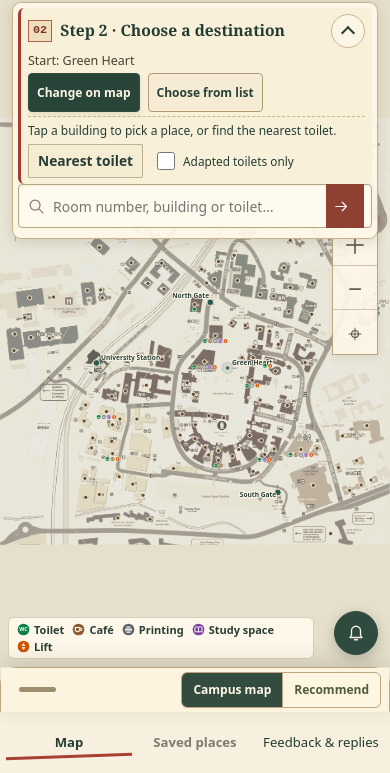
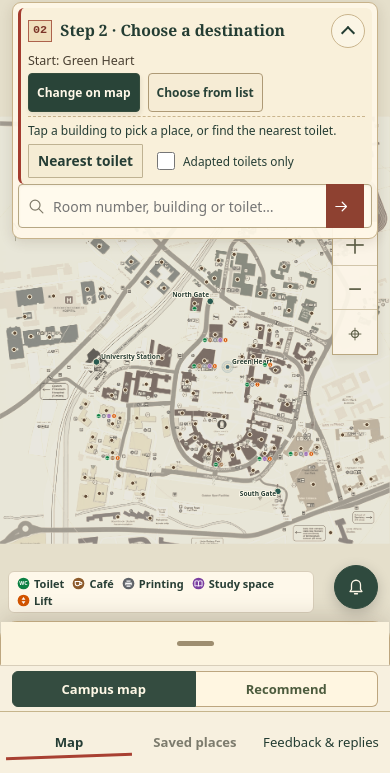
Before and after one commit to dawsen1208/clue, a website: page dist/en.html in a window 390 px wide. Shown: the part 71-844 px from the top of the page. Drawn offline with Linux system fonts and the light colour scheme.

Commit message:
Phones: pin Campus map / Recommend in a fixed bar above the bottom navigation
The two tabs no longer ride on the sheet; they sit in their own bar that is
always visible, and the sheet, map key and bell now rest on that bar.

Co-Authored-By: Claude Opus 5.5 <noreply@anthropic.com>
Claude-Session: https://claude.ai/code/session_01DLuKFhkkFiX24nK9k2kmXi

```diff
--- a/dist/app.mjs
+++ b/dist/app.mjs
@@ -372,7 +372,7 @@ function placePopup(){
  const pt=svg.createSVGPoint();pt.x=b.x;pt.y=b.y;const s=pt.matrixTransform(m),x=s.x-paper.left,y=s.y-paper.top;
  if(matchMedia('(max-width:800px)').matches){ // docked sheet on phones, kept below the floating search card
   const tb=$('.explorer-toolbar')?.getBoundingClientRect(),cover=tb&&tb.bottom>paper.top?tb.bottom:paper.top;
-  const col=$('.clue-extension-column'),sheetTop=sheetLevel()<0?innerHeight-62-44:(col?col.getBoundingClientRect().top:paper.bottom),floor=Math.min(paper.bottom,sheetTop);
+  const col=$('.clue-extension-column'),sheetTop=sheetLevel()<0?innerHeight-62-44-44:(col?col.getBoundingClientRect().top:paper.bottom),floor=Math.min(paper.bottom,sheetTop);
   pop.style.left='';pop.style.top='';pop.style.bottom=Math.max(6,paper.bottom-floor+6)+'px';pop.style.maxHeight=Math.max(220,floor-cover-14)+'px';return;}
  const w=pop.offsetWidth,h=pop.offsetHeight,gap=18,clampX=v=>Math.max(8,Math.min(paper.width-w-8,v)),clampY=v=>Math.max(8,Math.min(paper.height-h-8,v));
  let top,left;
@@ -488,10 +488,10 @@ $('#exploreMap').addEventListener('click',()=>{state.recommended=false;syncContr
 $('#exploreList').addEventListener('click',()=>{state.recommended=true;syncControls();});
 $('[data-nav="find"]').onclick=e=>{e.preventDefault();location.hash='/find';goOverview();};
 $('#sheetHandle').addEventListener('click',syncControls);
-// Phones: the same two tabs sit on the sheet's top edge, so they stay reachable at every sheet height.
+// Phones: the same two tabs sit in a fixed bar just above the bottom navigation, always visible.
 {const tabs=document.createElement('div');tabs.className='sheet-tabs';tabs.setAttribute('role','group');tabs.setAttribute('aria-label',t('地图与推荐','Map and recommendations'));
  tabs.innerHTML=`<button type="button" data-sheet-tab="map">${t('校园地图','Campus map')}</button><button type="button" data-sheet-tab="rec">${t('推荐','Recommend')}</button>`;
- $('.clue-extension-column').append(tabs);
+ document.body.append(tabs);
  tabs.querySelector('[data-sheet-tab="map"]').onclick=()=>$('#outdoorTab').click();
  tabs.querySelector('[data-sheet-tab="rec"]').onclick=()=>$('#indoorTab').click();}
 syncControls();
--- a/dist/en.html
+++ b/dist/en.html
@@ -1 +1 @@
-<!doctype html><html lang="en"><head><meta charset="utf-8"><meta name="viewport" content="width=device-width,initial-scale=1"><meta name="theme-color" content="#253d35"><meta name="description" content="Find classrooms, floors and nearby toilets at the University of Birmingham. Interactive research prototype."><title>Clue · Find your place</title><link rel="icon" href="assets/mark.svg?v=clue" type="image/svg+xml"><link rel="stylesheet" href="style.css?v=clue-board-2"><link rel="stylesheet" href="theme.css?v=opening-replay"><link rel="stylesheet" href="explorer.css?v=crop-7"><link rel="stylesheet" href="journey.css?v=trail-6"><link rel="stylesheet" href="meeting.css?v=search-scroll"><link rel="stylesheet" href="feedback.css?v=feedback-11"><link rel="stylesheet" href="wayfinding.css?v=visual-12"><link rel="stylesheet" href="narration.css?v=voice-13"><link rel="stylesheet" href="map-first.css?v=floor-sheet"><link rel="stylesheet" href="review.css?v=14"></head><body><a href="#main" class="skip">Skip to content</a><div id="app"></div><noscript>Enable JavaScript to search campus places.</noscript><script type="module" src="app.mjs?v=light-1"></script></body></html>
+<!doctype html><html lang="en"><head><meta charset="utf-8"><meta name="viewport" content="width=device-width,initial-scale=1"><meta name="theme-color" content="#253d35"><meta name="description" content="Find classrooms, floors and nearby toilets at the University of Birmingham. Interactive research prototype."><title>Clue · Find your place</title><link rel="icon" href="assets/mark.svg?v=clue" type="image/svg+xml"><link rel="stylesheet" href="style.css?v=clue-board-2"><link rel="stylesheet" href="theme.css?v=opening-replay"><link rel="stylesheet" href="explorer.css?v=crop-7"><link rel="stylesheet" href="journey.css?v=trail-6"><link rel="stylesheet" href="meeting.css?v=search-scroll"><link rel="stylesheet" href="feedback.css?v=feedback-11"><link rel="stylesheet" href="wayfinding.css?v=visual-12"><link rel="stylesheet" href="narration.css?v=voice-13"><link rel="stylesheet" href="map-first.css?v=floor-sheet"><link rel="stylesheet" href="review.css?v=15"></head><body><a href="#main" class="skip">Skip to content</a><div id="app"></div><noscript>Enable JavaScript to search campus places.</noscript><script type="module" src="app.mjs?v=tabbar-1"></script></body></html>
--- a/dist/review.css
+++ b/dist/review.css
@@ -127,7 +127,7 @@
 .meeting-layout.sheet-min .sheet-handle{min-height:44px}
 @media (max-width:800px){
  /* keep the key just above the sheet, whatever its height */
- .meeting-layout .fac-legend{position:fixed;left:8px;bottom:calc(62px + var(--clue-sheet,44dvh) + 8px);max-width:calc(100vw - 84px);z-index:40;padding:4px 8px;gap:2px 8px;font-size:11px}
+ .meeting-layout .fac-legend{position:fixed;left:8px;bottom:calc(108px + var(--clue-sheet,44dvh) + 8px);max-width:calc(100vw - 84px);z-index:40;padding:4px 8px;gap:2px 8px;font-size:11px}
  .meeting-layout .fac-legend svg{width:13px;height:13px}
  .meeting-layout .fac-legend em{font-size:10px}
  body.pop-open .sim-toggle,body.pop-open .fac-legend{display:none!important}
@@ -137,13 +137,17 @@
 .map-tabs button.active,.map-tabs button[aria-pressed=true]{background:#344c40!important;color:#fff8e6!important}
 @media (max-width:800px){
  .meeting-layout .case-workspace .board-topline,.meeting-layout.map-overview .case-workspace .board-topline{display:none!important}
- .meeting-layout .sheet-tabs{position:absolute;top:4px;right:8px;z-index:3;display:flex;border:1px solid #bda67f;border-radius:6px;overflow:hidden;background:#fff6e1}
- .meeting-layout .sheet-tabs button{min-height:34px;padding:4px 11px;border:0;background:none;font:600 12px system-ui,'Microsoft YaHei',sans-serif;color:#4d5c3e;cursor:pointer}
- .meeting-layout .sheet-tabs button+button{border-left:1px solid #bda67f}
- .meeting-layout .sheet-tabs button[aria-pressed=true]{background:#344c40;color:#fff8e6}
- .meeting-layout .sheet-handle{justify-content:flex-start!important;padding-left:18px}
+ .meeting-layout .sheet-tabs{position:fixed;left:0;right:0;bottom:62px;height:46px;z-index:46;display:flex;align-items:center;justify-content:center;gap:0;padding:5px 12px;background:#f7f0df;border-top:1px solid #d8ceba}
+ .meeting-layout .sheet-tabs button{flex:1;max-width:200px;height:36px;padding:0 12px;border:1px solid #bda67f;background:#fff6e1;font:600 13px system-ui,'Microsoft YaHei',sans-serif;color:#4d5c3e;cursor:pointer}
+ .meeting-layout .sheet-tabs button:first-child{border-radius:6px 0 0 6px}
+ .meeting-layout .sheet-tabs button+button{border-left:0;border-radius:0 6px 6px 0}
+ .meeting-layout .sheet-tabs button[aria-pressed=true]{background:#344c40;color:#fff8e6;border-color:#344c40}
+ /* everything that sat on the bottom nav now sits on the tab bar */
+ .meeting-layout .clue-extension-column{bottom:108px!important}
+ .meeting-layout .evidence-board{bottom:108px!important}
+ .meeting-layout #arrivalPrompt{bottom:calc(108px + var(--clue-sheet,44dvh))!important}
  .meeting-layout .sheet-handle small{display:none}
- .meeting-layout .sim-toggle{bottom:calc(var(--clue-sheet,22dvh) + 62px + 12px)!important}
+ .meeting-layout .sim-toggle{bottom:calc(var(--clue-sheet,22dvh) + 108px + 12px)!important}
 }
 .sheet-tabs{display:none}
 @media (max-width:800px){body.rec-mode .sim-toggle{display:none!important}}
```
Also changed, not shown: dist/index.html (+1 -1 lines), dist/zh.html (+1 -1 lines).
